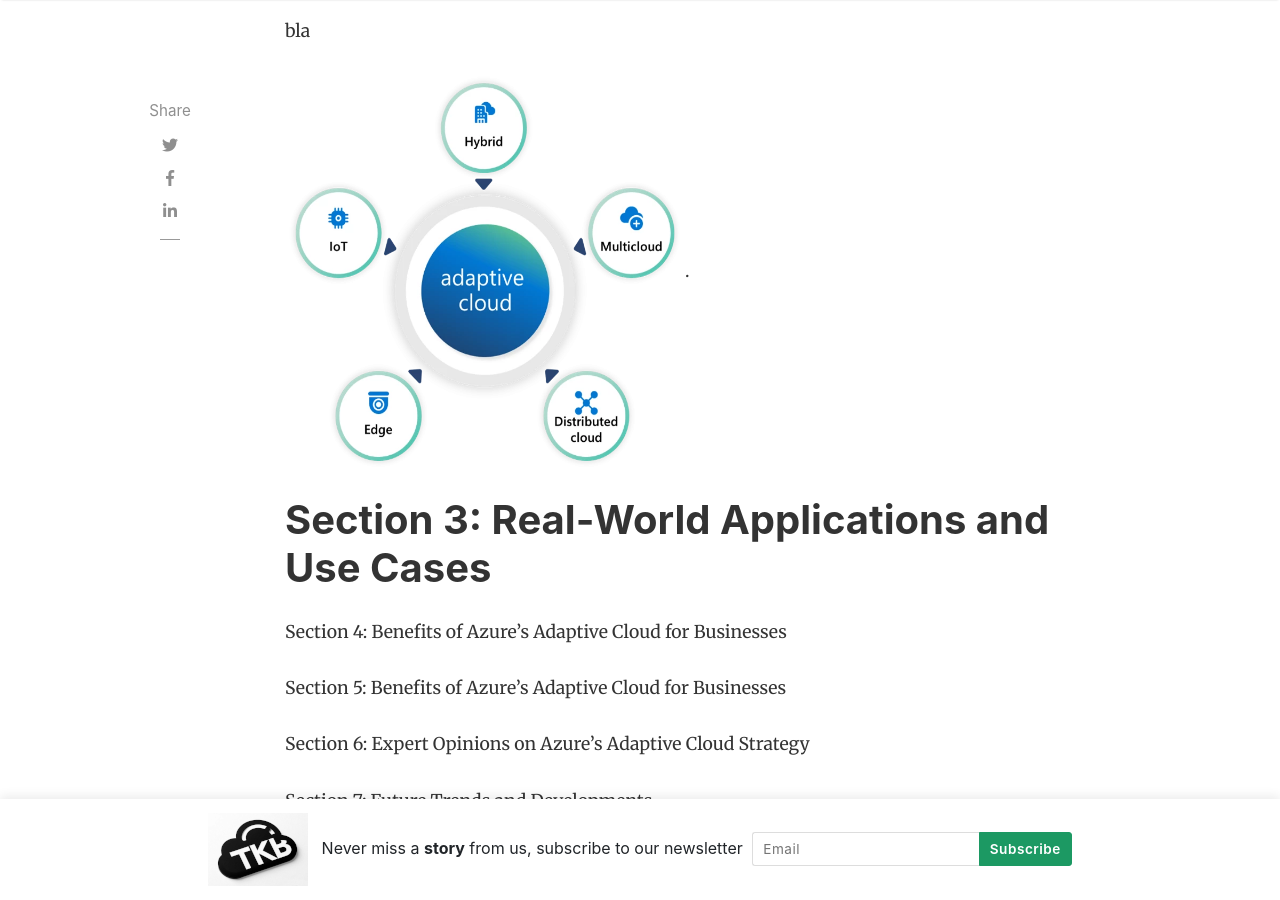
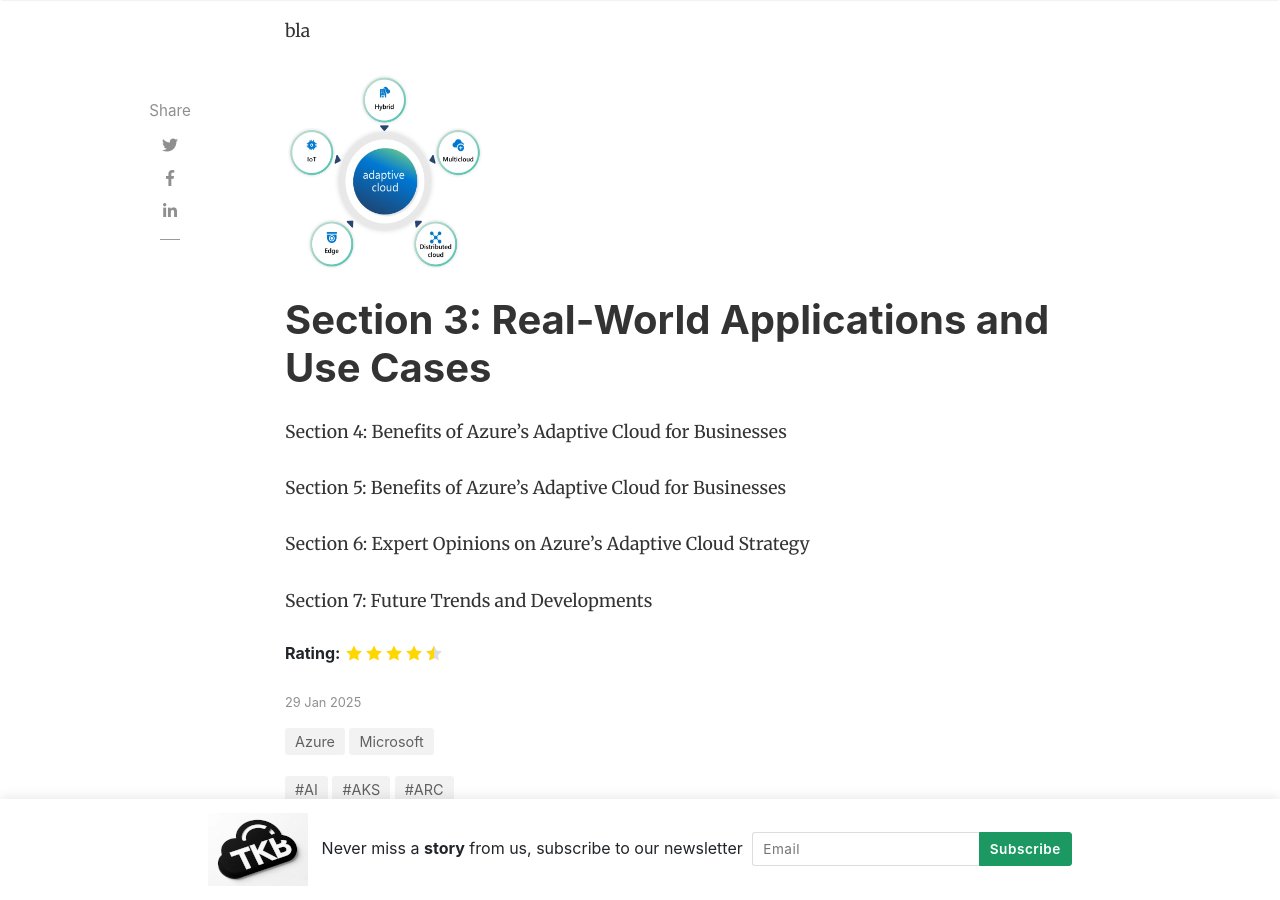
Before and after one commit to mcoutanche/github.io, a Jekyll site: the page built from _posts/2025-01-29-adaptive-cloud.md, in a window 1280 px wide and 900 px high, scrolled down 1395 px. Built offline with Jekyll 4.4.1, drawn with Linux system fonts in a browser that asks for light colours; nearby versions of some CDN libraries; comment, search, counter and statistics services are not loaded.

Commit message:
post update

```diff
--- a/_posts/2025-01-29-adaptive-cloud.md
+++ b/_posts/2025-01-29-adaptive-cloud.md
@@ -21,7 +21,7 @@ bla
 ##### Section 2: Microsoft Azure's Adaptive Cloud Strategy
 bla
 
-![adaptive]({{ site.baseurl }} /assets/images/2024/Figure-1-Adaptive-Cloud-v2.png){:width="400px" height="400px"}.
+![adaptive]({{ site.baseurl }} /assets/images/2024/Figure-1-Adaptive-Cloud-v2.png){:width="200px" height="200px"}
 
 # Section 3: Real-World Applications and Use Cases
 
```
